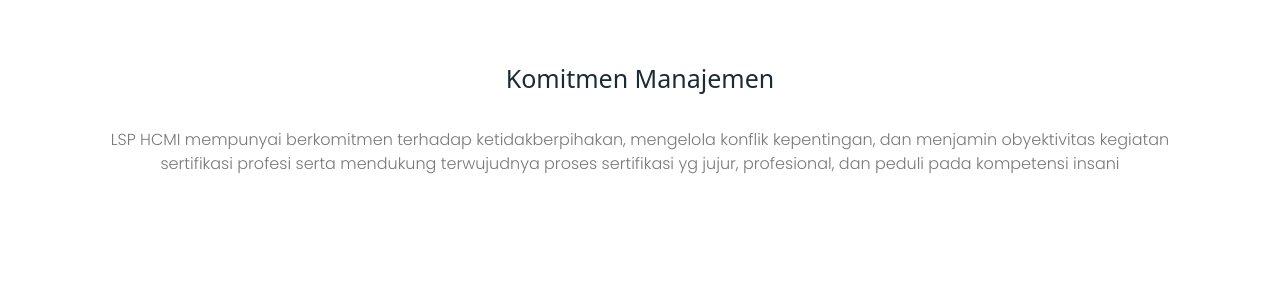
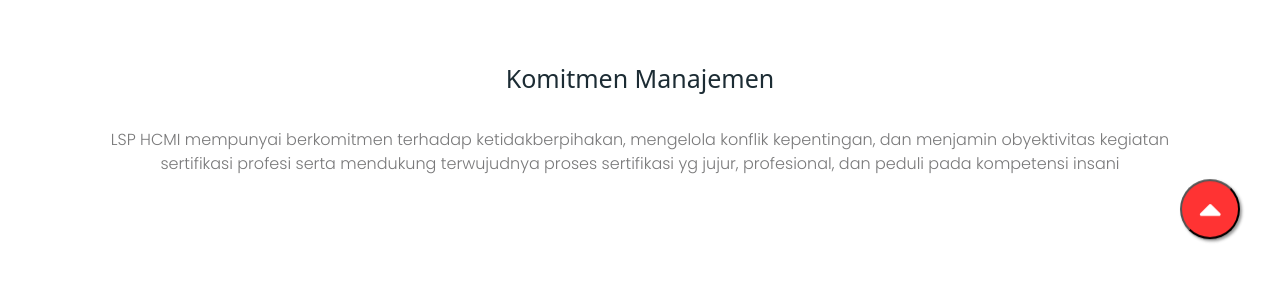
Before and after one commit to iqballa24/lsphcmi_react, a React (Create React App) app: page / in a window 1280 px wide. Shown: the part 4469-4758 px from the top of the page. Built offline with nearby package versions, Linux system fonts and the light colour scheme.

Commit message:
fixing bug on navbar and btn to top animate

```diff
--- a/src/assets/css/main.css
+++ b/src/assets/css/main.css
@@ -314,7 +314,7 @@
   -webkit-transition: all 0.4s;
   transition: all 0.4s;
   font-size: 3.6rem;
-  visibility: hidden;
+  visibility: visible;
   -webkit-animation: bounce 2s infinite 2s;
           animation: bounce 2s infinite 2s;
 }
--- a/src/assets/js/index.js
+++ b/src/assets/js/index.js
@@ -51,7 +51,6 @@
         (this.scrollY > 800 ?
             btnToTop.classList.add('show') : btnToTop.classList.remove('show')
         );
-
 
         // Hide navbar when scroll to bottom on desktop device
         if($(window).width() >= 1024){
--- a/src/assets/sass/components/_buttons.scss
+++ b/src/assets/sass/components/_buttons.scss
@@ -80,7 +80,7 @@
         z-index: 1000;
         transition: all 0.4s;
         font-size: 3.6rem;
-        visibility: hidden;
+        visibility: visible;
         animation: bounce 2s infinite 2s;
 
         .my-float{
--- /dev/null
+++ b/src/components/BtnToTop.js
@@ -0,0 +1,34 @@
+import React, { Component } from "react";
+import Button from "elements/Button";
+
+import { FontAwesomeIcon } from "@fortawesome/react-fontawesome";
+import { faCaretUp } from "@fortawesome/free-solid-svg-icons";
+
+export default class BtnToTop extends Component {
+  constructor(props) {
+    super(props);
+    this.state = { btnIsShow: true };
+
+    // This binding is necessary to make `this` work in the callback
+    this.handleClick = this.handleClick.bind(this);
+  }
+
+  handleClick() {
+    this.setState((prevState) => ({
+      btnIsShow: !prevState.btnIsShow,
+    }));
+  }
+
+  render() {
+    document.addEventListener("DOMContentLoaded", () => {
+      const btnToTop = document.querySelector("#goto-top");
+      btnToTop.classList.remove('button')
+    });
+
+    return (
+      <Button isFloat onClick={this.handleClick} id="goto-top">
+        <FontAwesomeIcon icon={faCaretUp} className="my-float" />
+      </Button>
+    );
+  }
+}
--- a/src/components/Nav.js
+++ b/src/components/Nav.js
@@ -4,17 +4,51 @@
 import Button from "elements/Button";
 
 export default function Nav() {
+  document.addEventListener('DOMContentLoaded', ()=>{
+    let prevScrollpos = window.pageYOffset;
+    const btnToTop = document.getElementById("goto-top");
+
+    window.onscroll = () => {
+      const btn_toggler = document.querySelector("#btn-toggler");
+      const nav = document.querySelector("#navbar");
+      const logo = document.querySelector(".logo-text");
+
+      // change color navbar when scroll
+      if (window.scrollY <= 10) {
+        nav.className = "nav-container";
+        logo.style.color = "#fff";
+        btn_toggler.style.top = "4.9rem";
+        nav.style.paddingTop = "4rem";
+      } else {
+        nav.className = "nav-container scroll";
+        logo.style.color = "#CF2932";
+        btn_toggler.style.top = "3rem";
+        nav.style.paddingTop = "2rem";
+      }
+
+      // Hide navbar when scroll to bottom on desktop device
+      if (screen.width >= 1024) {
+        // Hide navbar when scroll bottom
+        let currentScrollPos = window.pageYOffset;
+        if (prevScrollpos > currentScrollPos) {
+          document.getElementById("navbar").style.top = "0";
+          btnToTop.style.bottom = "-100px";
+        } else {
+          document.getElementById("navbar").style.top = "-100px";
+          btnToTop.style.bottom = "40px";
+        }
+        prevScrollpos = currentScrollPos;
+      }
+    };
+  });
+
 
   return (
     <header>
       <nav className="nav">
         <div id="navbar" className="nav-container">
           <a href="javascript:void(0)" className="nav-logo">
-            <img
-              className="img-fluid logo"
-              src={Logo}
-              alt="logo"
-            />
+            <img className="img-fluid logo" src={Logo} alt="logo" />
             <span className="logo-text">LSP HCMI</span>
           </a>
           <ul className="nav-menus">
@@ -22,22 +56,33 @@
               <p>&#10006;</p>
             </div>
             <li>
-                <Link className="nav-item" to="/">Beranda</Link>
+              <Link className="nav-item" to="/">
+                Beranda
+              </Link>
             </li>
             <li>
-                <Link className="nav-item" to="/about">Tentang</Link>
+              <Link className="nav-item" to="/about">
+                Tentang
+              </Link>
             </li>
             <li>
-                <Link className="nav-item" to="/scheme">Skema</Link>
+              <Link className="nav-item" to="/scheme">
+                Skema
+              </Link>
             </li>
             <li>
-                <Link className="nav-item" to="/gallery">Galeri</Link>
+              <Link className="nav-item" to="/gallery">
+                Galeri
+              </Link>
             </li>
             <li>
-                <Link className="nav-item" to="/contact">Kontak</Link>
+              <Link className="nav-item" to="/contact">
+                Kontak
+              </Link>
             </li>
             <li>
-              <Button isPrimary
+              <Button
+                isPrimary
                 onclick="openModalRegister()"
                 href="javascript:void(0)"
               >
@@ -45,7 +90,7 @@
               </Button>
             </li>
           </ul>
-          <label id="btn-toggler" for="check">
+          <label id="btn-toggler" htmlFor="check">
             <input type="checkbox" id="check" />
             <span className="nav-span"></span>
             <span className="nav-span"></span>
--- a/src/elements/Button.js
+++ b/src/elements/Button.js
@@ -3,6 +3,9 @@
 
 export default function Button(props) {
   const className = ["button"];
+  const id = [""];
+
+  id.push(props.id);
   className.push(props.className);
   if (props.isPrimary) className.push("button-primary");
   if (props.isSecondary) className.push("button-secondary");
@@ -11,7 +14,7 @@
   if (props.isFloat) className.push("button-float");
 
 
-  return <button className={className.join(" ")}>{props.children}</button>;
+  return <button id={id.join("")} className={className.join(" ")}>{props.children}</button>;
 }
 
 Button.propTypes = {
@@ -21,4 +24,5 @@
   isPdf: propTypes.bool,
   isFloat: propTypes.bool,
   className: propTypes.string,
+  id: propTypes.string
 };
--- a/src/view/Homepage.js
+++ b/src/view/Homepage.js
@@ -4,7 +4,6 @@
 
 import { FontAwesomeIcon } from "@fortawesome/react-fontawesome";
 import { faUser } from "@fortawesome/free-regular-svg-icons";
-import { faCaretUp } from "@fortawesome/free-solid-svg-icons";
 
 import Button from "elements/Button";
 import Section from "elements/Section";
@@ -15,6 +14,7 @@
 import Hero from "components/Hero";
 import Preloader from "components/Preloader";
 import Footer from "components/Footer";
+import BtnToTop from "components/BtnToTop";
 
 import Logo from "assets/img/vector/logo-lsp.svg";
 import SkemaImg from "assets/img/vector/card-skema.svg";
@@ -73,25 +73,6 @@
 
   const closeModalCalendar = () => {
     document.getElementById("myModalCalendar").style.display = "none";
-  };
-
-  window.onscroll = () => {
-    const btn_toggler = document.querySelector("#btn-toggler");
-    const nav = document.querySelector("#navbar");
-    const logo = document.querySelector(".logo-text");
-
-    // change color navbar when scroll
-    if (window.scrollY <= 10) {
-      nav.className = "nav-container";
-      logo.style.color = "#fff";
-      btn_toggler.style.top = "4.9rem";
-      nav.style.paddingTop = "4rem";
-    } else {
-      nav.className = "nav-container scroll";
-      logo.style.color = "#CF2932";
-      btn_toggler.style.top = "3rem";
-      nav.style.paddingTop = "2rem";
-    }
   };
 
   return (
@@ -374,9 +355,8 @@
           </div>
         </Modal>
 
-        <Button isFloat id="goto-top">
-          <FontAwesomeIcon icon={faCaretUp} className="my-float" />
-        </Button>
+        <BtnToTop/>
+
       </main>
       <Footer />
     </div>
```
Also changed, not shown: 1 other file (tests, documents, lock files or other folders).
